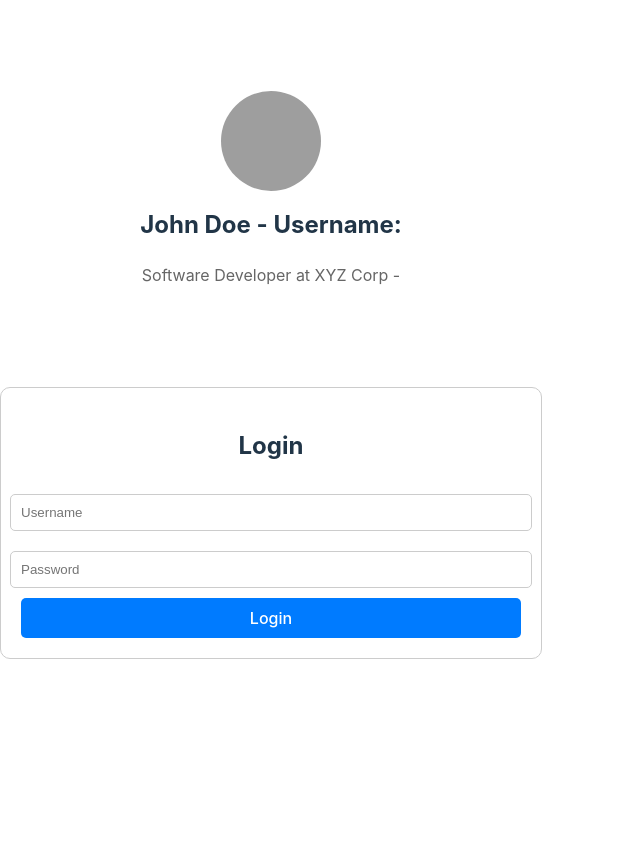
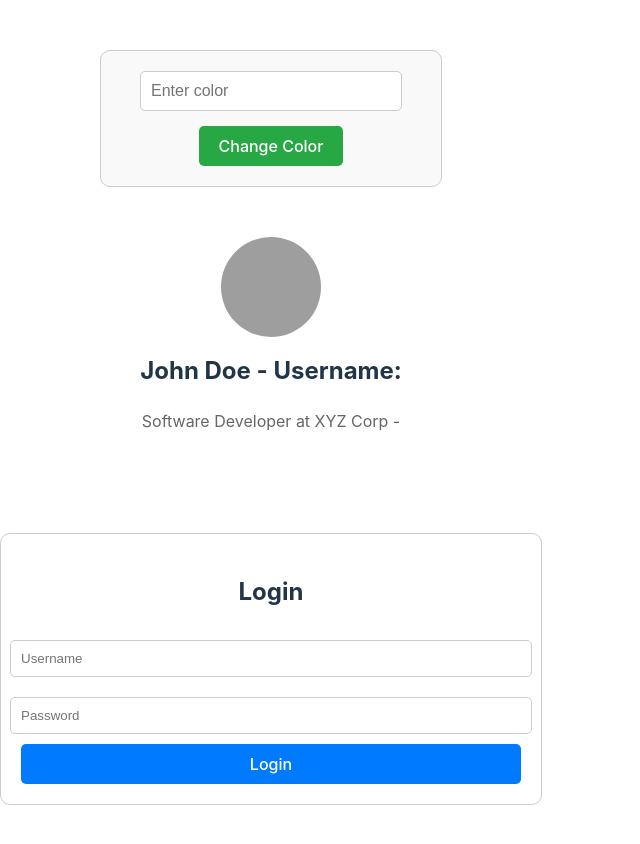
Before and after one commit to VictorMugisha/react-redux-two, a React (Vite) app: page / in a window 1280 px wide. Shown: the top 844 px of the page, without its empty margins (0-640 px from the left). Before the commit the page ends 800 px from the top, so only its background shows below. Built offline with nearby package versions, Linux system fonts and the light colour scheme; grey boxes are pictures that could not be loaded.

Commit message:
Implemented a new slice for theme and added it to the redux store

```diff
--- a/src/App.css
+++ b/src/App.css
@@ -59,3 +59,37 @@
 .login-button:hover {
   background-color: #0056b3;
 }
+
+
+.change-color-container {
+  width: 300px;
+  margin: 50px auto;
+  text-align: center;
+  padding: 20px;
+  border: 1px solid #ccc;
+  border-radius: 10px;
+  background-color: #f9f9f9;
+}
+
+.change-color-input {
+  width: 80%;
+  padding: 10px;
+  margin-bottom: 15px;
+  border: 1px solid #ccc;
+  border-radius: 5px;
+  font-size: 16px;
+}
+
+.change-color-button {
+  padding: 10px 20px;
+  background-color: #28a745;
+  color: white;
+  border: none;
+  border-radius: 5px;
+  font-size: 16px;
+  cursor: pointer;
+}
+
+.change-color-button:hover {
+  background-color: #218838;
+}
--- a/src/App.jsx
+++ b/src/App.jsx
@@ -1,4 +1,5 @@
 import './App.css'
+import ChangeColor from './components/ChangeColor'
 import Login from './components/Login'
 import Profile from './components/Profile'
 
@@ -6,6 +7,7 @@
 
   return (
     <div>
+      <ChangeColor />
       <Profile />
       <Login />
     </div>
--- a/src/components/ChangeColor.jsx
+++ b/src/components/ChangeColor.jsx
@@ -1,14 +1,27 @@
-import React, { useState } from 'react'
+import { useState } from 'react';
+import { useDispatch } from 'react-redux';
+import { changeColor } from "../features/theme";
 
 export default function ChangeColor() {
-    const [color, setColor] = useState("")
+    const dispatch = useDispatch();
+    const [color, setColor] = useState("");
+
     return (
-        <div>
+        <div className="change-color-container">
             <input
                 type="text"
+                className="change-color-input"
+                placeholder="Enter color"
                 onChange={(event) => setColor(event.target.value)}
             />
-            <button>Change Color</button>
+            <button
+                className="change-color-button"
+                onClick={() => {
+                    dispatch(changeColor(color));
+                }}
+            >
+                Change Color
+            </button>
         </div>
-    )
+    );
 }
--- a/src/features/theme.js
+++ b/src/features/theme.js
@@ -8,12 +8,12 @@
         value: initialThemeValue
     },
     reducers: {
-        changeTheme: (state, action) => {
+        changeColor: (state, action) => {
             state.value = action.payload
         },
     },
 })
 
-export const { changeTheme } = themeSlice.actions
+export const { changeColor } = themeSlice.actions
 
 export default themeSlice.reducer
--- a/src/main.jsx
+++ b/src/main.jsx
@@ -6,10 +6,12 @@
 import { configureStore } from '@reduxjs/toolkit'
 import { Provider } from 'react-redux'
 import userReducer from "./features/user.js"
+import themeReducer from "./features/theme.js"
 
 const store = configureStore({
   reducer: {
     user: userReducer,
+    theme: themeReducer,
   },
 })
 
```
